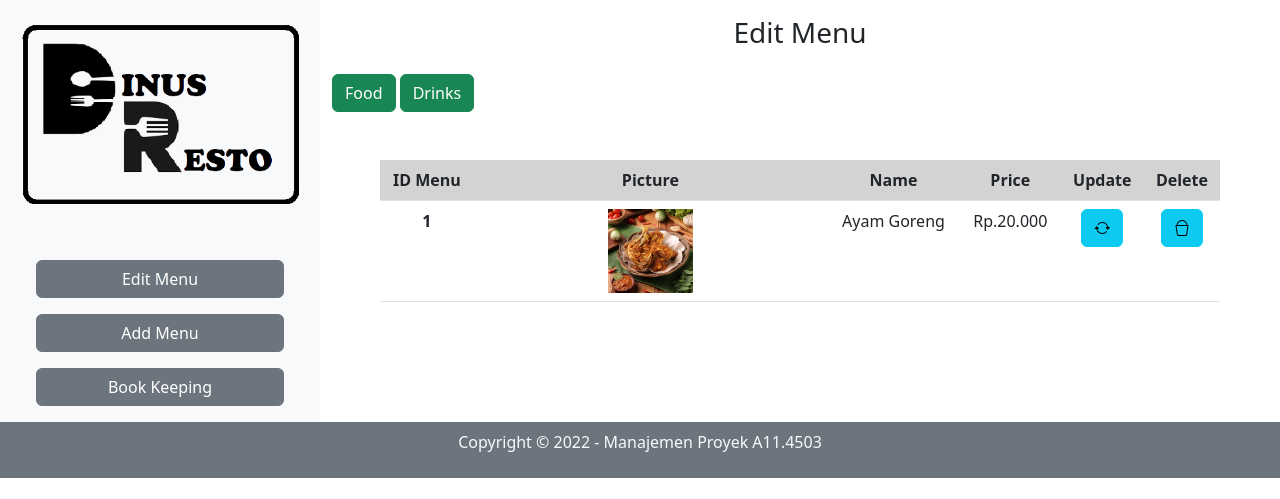
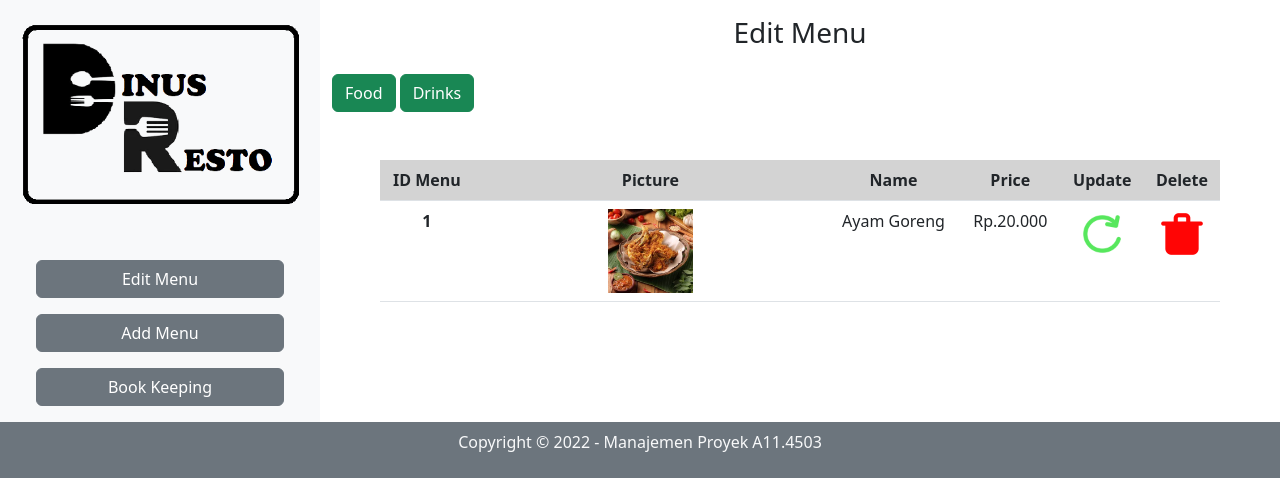
Before and after one commit to beruang43221/MenuAdmin, a PHP site: page /EditMenu.php in a window 1280 px wide. Shown: the part 56-555 px from the top of the page. Run offline with PHP 8.4, Linux system fonts and the light colour scheme.

Commit message:
Merapikan Web

```diff
--- a/AddMenu.php
+++ b/AddMenu.php
@@ -21,13 +21,13 @@
             <img src="img/logoResto.png" class="rounded mx-auto d-block h-50" alt="..." />
           </div>
           <div class="row mx-2 mx-4 mb-3">
-            <button type="button" class="btn btn-secondary">Edit Menu</button>
+              <a href="EditMenu.php" type="button" class="btn btn-secondary">Edit Menu</a>
           </div>
           <div class="row mx-2 mx-4 mb-3">
-            <button type="button" class="btn btn-secondary">Add Menu</button>
+              <a href="AddMenu.php" type="button" class="btn btn-secondary">Add Menu</a>
           </div>
           <div class="row mx-2 mx-4 mb-3">
-            <button type="button" class="btn btn-secondary">Book Keeping</button>
+              <a href="BookKeeping.php" type="button" class="btn btn-secondary">Book Keeping</a>
           </div>
         </div>
         <div class="col-9 bg-white">
--- a/EditMenu.php
+++ b/EditMenu.php
@@ -23,13 +23,13 @@
                     <img src="img/logoResto.png" class="rounded mx-auto d-block h-50" alt="...">
                 </div>
                 <div class="row mx-2 mx-4 mb-3">
-                    <button type="button" class="btn btn-secondary">Edit Menu</button>
+                    <a href="EditMenu.php" type="button" class="btn btn-secondary">Edit Menu</a>
                 </div>
                 <div class="row mx-2 mx-4 mb-3">
-                    <button type="button" class="btn btn-secondary">Add Menu</button>
+                    <a href="AddMenu.php" type="button" class="btn btn-secondary">Add Menu</a>
                 </div>
                 <div class="row mx-2 mx-4 mb-3">
-                    <button type="button" class="btn btn-secondary">Book Keeping</button>
+                    <a href="BookKeeping.php" type="button" class="btn btn-secondary">Book Keeping</a>
                 </div>
             </div>
             <div class="col-9 bg-white">
@@ -57,8 +57,8 @@
                       <td><img src="img/AyamGoreng.jpg" class="img-fluid w-25" alt="..."></td>
                       <td>Ayam Goreng</td>
                       <td>Rp.20.000</td>
-                      <td><button type="button" class="btn btn-info"><i class="bi bi-arrow-repeat"></i></button></td>
-                      <td><button type="button" class="btn btn-info"><i class="bi bi-bucket"></i></button></td>
+                      <td><a href="UpdateMenu.php"><img src="img/update.png" style="width:50px ;"></a></td>
+                      <td><a href="#"><img src="img/hapuss.png" style="width:50px ;"></a></td>
 
                     </tr>
 
--- a/UpdateMenu.php
+++ b/UpdateMenu.php
@@ -22,13 +22,13 @@
                     <img src="img/logoResto.png" class="rounded mx-auto d-block h-50" alt="...">
                 </div>
                 <div class="row mx-2 mx-4 mb-3">
-                    <button type="button" class="btn btn-secondary">Edit Menu</button>
+                    <a href="EditMenu.php" type="button" class="btn btn-secondary">Edit Menu</a>
                 </div>
                 <div class="row mx-2 mx-4 mb-3">
-                    <button type="button" class="btn btn-secondary">Add Menu</button>
+                    <a href="AddMenu.php" type="button" class="btn btn-secondary">Add Menu</a>
                 </div>
                 <div class="row mx-2 mx-4 mb-3">
-                    <button type="button" class="btn btn-secondary">Book Keeping</button>
+                    <a href="BookKeeping.php" type="button" class="btn btn-secondary">Book Keeping</a>
                 </div>
             </div>
             <div class="col-9 bg-white">
```
Also changed, not shown: img/hapuss.png (added), img/login.png (added), img/menu.png (added), img/resto.jpg (added), img/resto2.jpeg (added), img/update.png (added), 1 other file.
